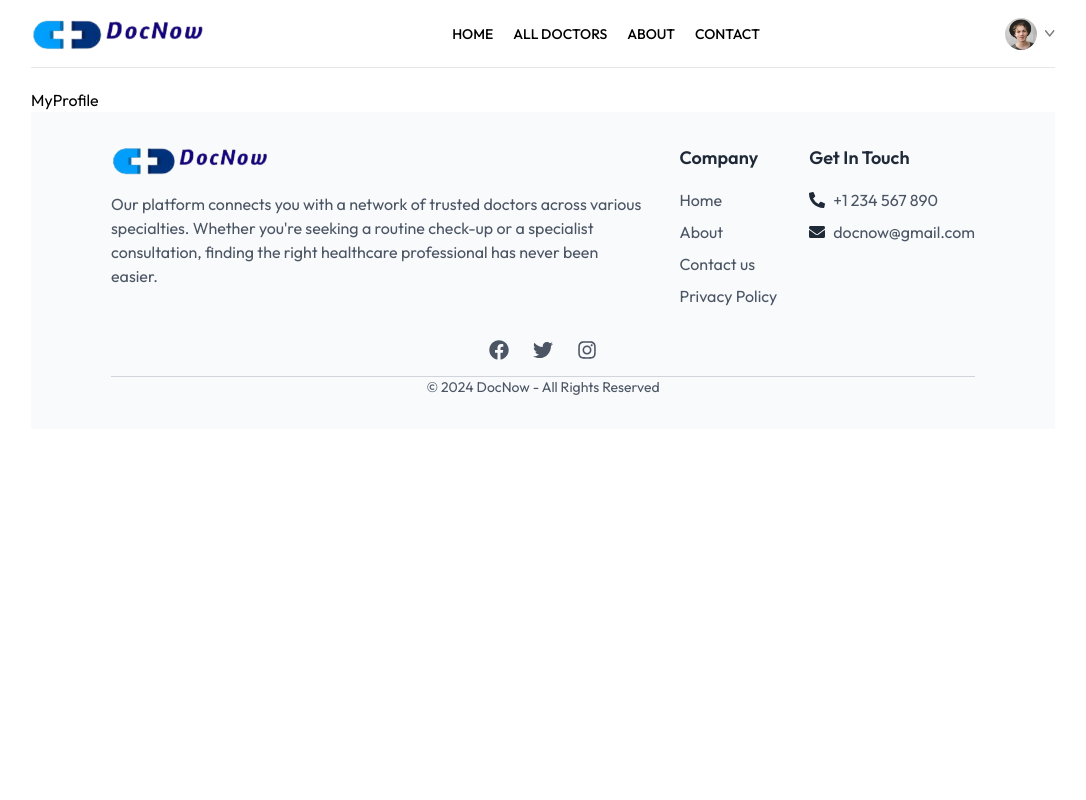
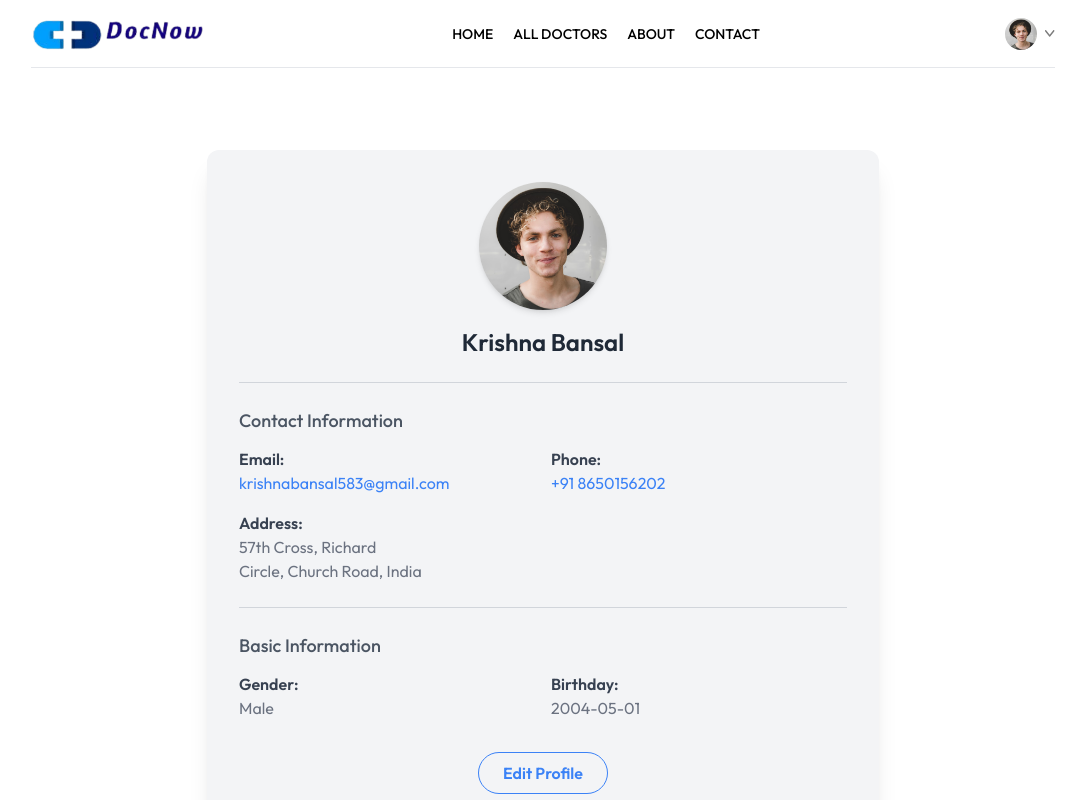
Before and after one commit to krishnabansal583/DocNow, a React (Vite) app in the folder frontend/: page /my-profile in a window 1280 px wide. Shown: the top 800 px of the page, without its empty margins (97-1183 px from the left). Built offline with nearby package versions, Linux system fonts and the light colour scheme.

Commit message:
my_profile page

```diff
--- a/frontend/src/pages/MyProfile.jsx
+++ b/frontend/src/pages/MyProfile.jsx
@@ -1,9 +1,161 @@
-import React from 'react'
+import React, { useState } from "react";
+import { assets } from "../assets/assets";
 
 const MyProfile = () => {
+  const [userData, setUserData] = useState({
+    name: "Krishna Bansal",
+    image: assets.profile_pic,
+    email: "krishnabansal583@gmail.com",
+    phone: "+91 8650156202",
+    address: {
+      line1: "57th Cross, Richard",
+      line2: "Circle, Church Road, India",
+    },
+    gender: "Male",
+    dob: "2004-05-01",
+  });
+  const [isEdit, setIsEdit] = useState(false);
+
   return (
-    <div>MyProfile</div>
-  )
-}
+    <div className="flex justify-center items-center min-h-screen mb-40">
+      <div className="bg-gray-100 rounded-xl shadow-xl p-8 w-full max-w-2xl">
+        <div className="flex flex-col items-center">
+          <img
+            className="w-32 h-32 rounded-full shadow-md mb-4"
+            src={userData.image}
+            alt="Profile"
+          />
+          {isEdit ? (
+            <input
+              className="text-center text-2xl font-semibold mt-2 bg-gray-50 border rounded px-2 py-1 w-64"
+              type="text"
+              value={userData.name}
+              onChange={(e) =>
+                setUserData((prev) => ({ ...prev, name: e.target.value }))
+              }
+            />
+          ) : (
+            <h2 className="text-2xl font-semibold text-gray-800">
+              {userData.name}
+            </h2>
+          )}
+        </div>
+        <hr className="my-6 border-gray-300" />
+        <div>
+          <h3 className="text-lg font-medium text-gray-600 mb-3">
+            Contact Information
+          </h3>
+          <div className="grid grid-cols-1 sm:grid-cols-2 gap-4 text-gray-700">
+            <div>
+              <p className="font-semibold">Email:</p>
+              <p className="text-blue-500">{userData.email}</p>
+            </div>
+            <div>
+              <p className="font-semibold">Phone:</p>
+              {isEdit ? (
+                <input
+                  className="w-full bg-gray-100 border rounded px-2 py-1"
+                  type="text"
+                  value={userData.phone}
+                  onChange={(e) =>
+                    setUserData((prev) => ({ ...prev, phone: e.target.value }))
+                  }
+                />
+              ) : (
+                <p className="text-blue-500">{userData.phone}</p>
+              )}
+            </div>
+            <div className="sm:col-span-2">
+              <p className="font-semibold">Address:</p>
+              {isEdit ? (
+                <div className="space-y-1">
+                  <input
+                    className="w-full bg-gray-100 border rounded px-2 py-1"
+                    type="text"
+                    value={userData.address.line1}
+                    onChange={(e) =>
+                      setUserData((prev) => ({
+                        ...prev,
+                        address: { ...prev.address, line1: e.target.value },
+                      }))
+                    }
+                  />
+                  <input
+                    className="w-full bg-gray-100 border rounded px-2 py-1"
+                    type="text"
+                    value={userData.address.line2}
+                    onChange={(e) =>
+                      setUserData((prev) => ({
+                        ...prev,
+                        address: { ...prev.address, line2: e.target.value },
+                      }))
+                    }
+                  />
+                </div>
+              ) : (
+                <p className="text-gray-500">
+                  {userData.address.line1} <br />
+                  {userData.address.line2}
+                </p>
+              )}
+            </div>
+          </div>
+        </div>
 
-export default MyProfile
+        <hr className="my-6 border-gray-300" />
+        <div>
+          <h3 className="text-lg font-medium text-gray-600 mb-3">
+            Basic Information
+          </h3>
+          <div className="grid grid-cols-1 sm:grid-cols-2 gap-4 text-gray-700">
+            <div>
+              <p className="font-semibold">Gender:</p>
+              {isEdit ? (
+                <select
+                  className="w-full bg-gray-100 border rounded px-2 py-1"
+                  onChange={(e) =>
+                    setUserData((prev) => ({ ...prev, gender: e.target.value }))
+                  }
+                  value={userData.gender}
+                >
+                  <option value="Male">Male</option>
+                  <option value="Female">Female</option>
+                  <option value="Other">Other</option>
+                </select>
+              ) : (
+                <p className="text-gray-500">{userData.gender}</p>
+              )}
+            </div>
+            <div>
+              <p className="font-semibold">Birthday:</p>
+              {isEdit ? (
+                <input
+                  className="w-full bg-gray-100 border rounded px-2 py-1"
+                  type="date"
+                  value={userData.dob}
+                  onChange={(e) =>
+                    setUserData((prev) => ({ ...prev, dob: e.target.value }))
+                  }
+                />
+              ) : (
+                <p className="text-gray-500">{userData.dob}</p>
+              )}
+            </div>
+          </div>
+        </div>
+
+        <div className="flex justify-center mt-8">
+          <button
+            className="px-6 py-2 rounded-full font-semibold border transition-colors duration-200
+                       border-blue-500 text-blue-500 hover:bg-blue-500 hover:text-white"
+            onClick={() => setIsEdit(!isEdit)}
+          >
+            {isEdit ? "Save Information" : "Edit Profile"}
+          </button>
+        </div>
+      </div>
+    </div>
+  );
+};
+
+export default MyProfile;
```
